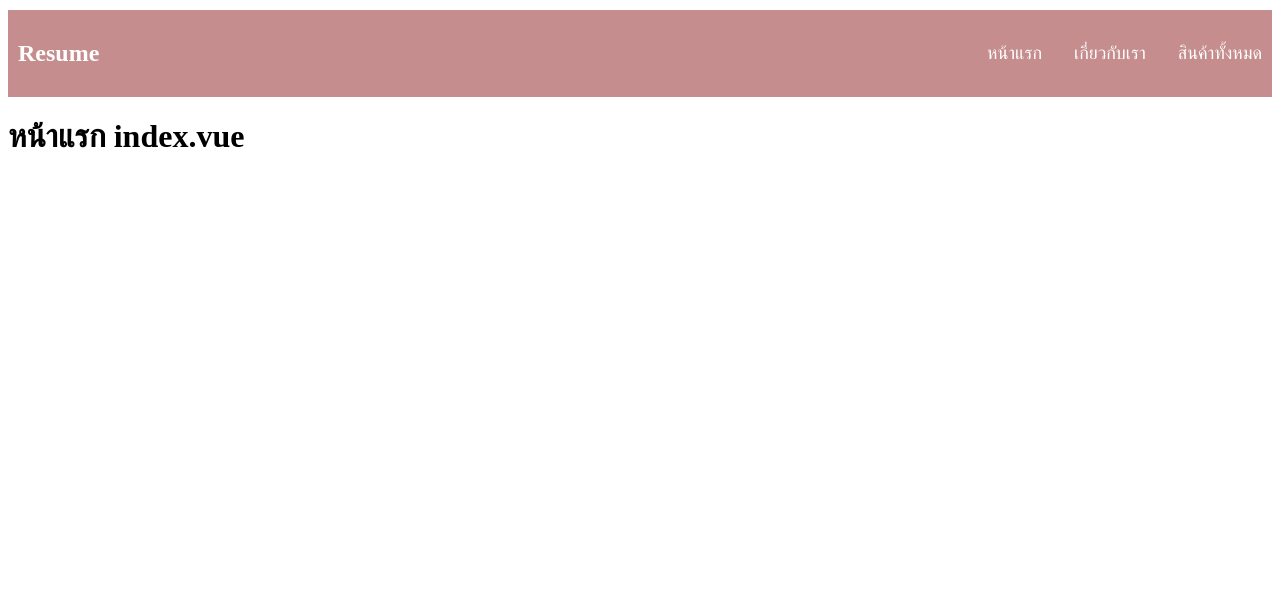
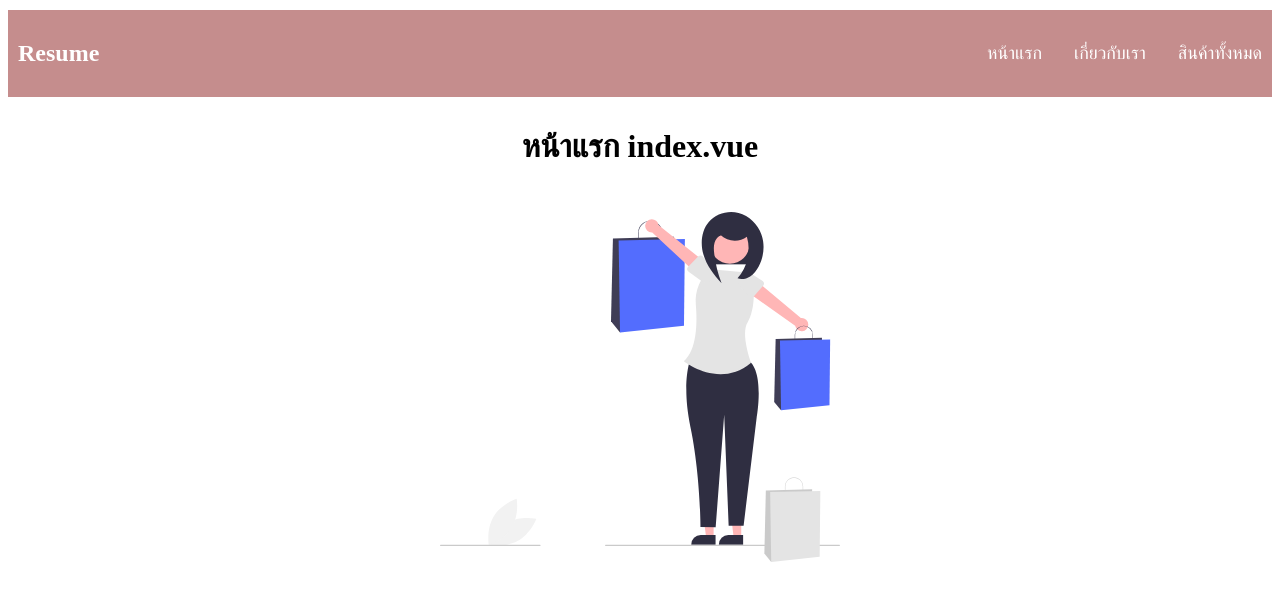
Before and after one commit to thammapakorn/nuxt-basic, a Nuxt app: page / in a window 1280 px wide. Shown: the top 600 px of the page. Built offline with nearby package versions, Linux system fonts and the light colour scheme.

Commit message:
ใส่รูปภาพบนหน้าเว็บ

```diff
--- a/pages/about.vue
+++ b/pages/about.vue
@@ -1,6 +1,7 @@
 <template>
-    <div>
+    <div class="container">
         <h1>เกี่ยวกับผู้พัฒนาเว็บไซต์</h1>
+        <img src="/image/about.svg">
     </div>
 </template>
 
@@ -8,6 +9,16 @@
 
 </script>
 
-<style lang="scss" scoped>
+<style scoped>
+.container{
+    display: flex;
+    flex-direction: column;
+    justify-content: center;
+    align-items: center;
+}
+img{
+    width: 400px;
+    height: 400px;
 
+}
 </style>
--- a/pages/index.vue
+++ b/pages/index.vue
@@ -1,8 +1,7 @@
 <template>
-    <div>
-        <header>
+    <div class="container">
             <h1>หน้าแรก index.vue</h1>
-        </header>
+            <img src="/image/shopping.svg">
     </div>
 </template>
 
@@ -11,5 +10,15 @@
 </script>
 
 <style scoped>
+.container{
+    display: flex;
+    flex-direction: column;
+    justify-content: center;
+    align-items: center;
+}
+img{
+    width: 400px;
+    height: 400px;
 
+}
 </style>
```
Also changed, not shown: public/image/about.svg (added), public/image/shopping.svg (added).
